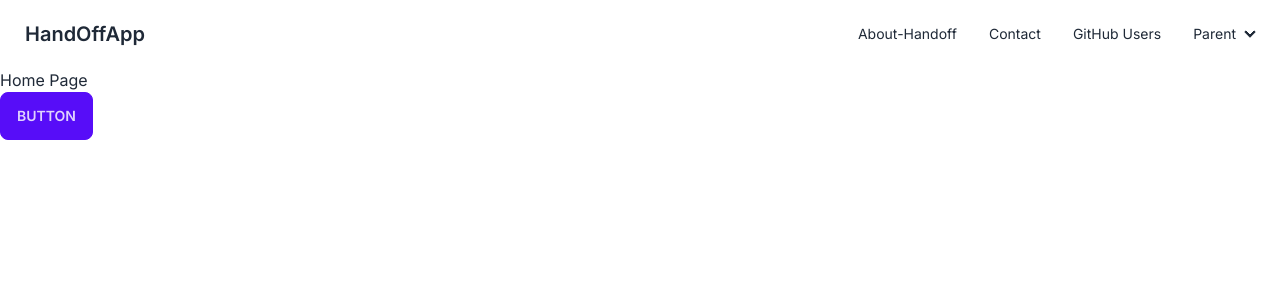
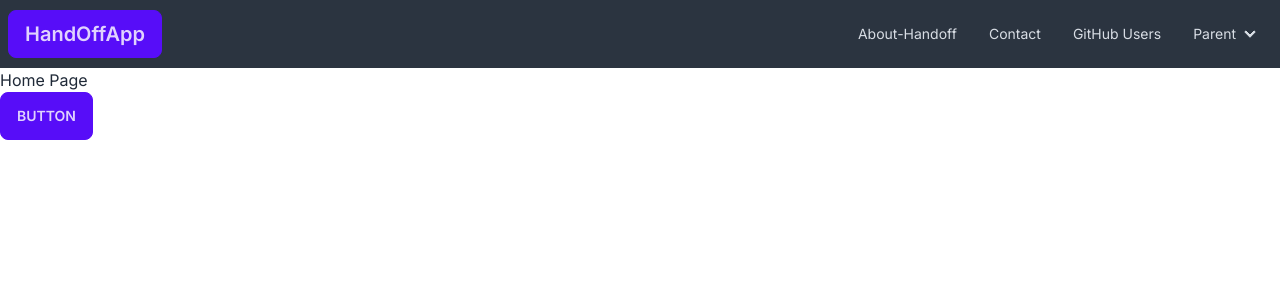
Before and after one commit to applicationsbypaul/hand-off-app, a Next.js app: page / in a window 1280 px wide. Shown: the top 300 px of the page. Built offline with nearby package versions, Linux system fonts and the light colour scheme.

Commit message:
pulling data from api within component.

```diff
--- a/app/components/Navbar.js
+++ b/app/components/Navbar.js
@@ -2,9 +2,9 @@ import Link from "next/link";
 
 const Navbar = () => {
   return (
-    <div className="navbar bg-base-100">
+    <div className="navbar bg-neutral text-neutral-content">
       <div className="flex-1">
-        <Link href="/" className="btn btn-ghost normal-case text-xl">
+        <Link href="/" className="btn btn-primary normal-case text-xl">
           HandOffApp
         </Link>
       </div>
@@ -37,4 +37,5 @@ const Navbar = () => {
     </div>
   );
 };
+
 export default Navbar;
--- /dev/null
+++ b/app/githubusers/page.js
@@ -0,0 +1,19 @@
+async function fetchGitHubUsers() {
+  //const res = await fetch("http://localhost:5232/api/Employee");
+  const res = await fetch("https://api.github.com/search/users?q=greg");
+  const json = await res.json();
+  return json.items;
+}
+
+const GitHubUsersPage = async () => {
+  const users = await fetchGitHubUsers();
+  console.log(users);
+
+  return (
+    <div>
+      <h1>GitHub Users Page</h1>
+    </div>
+  );
+};
+
+export default GitHubUsersPage;
```
